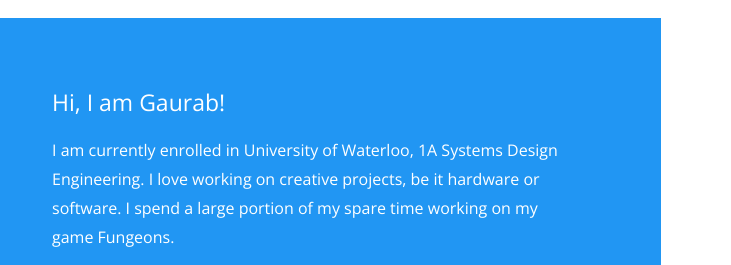
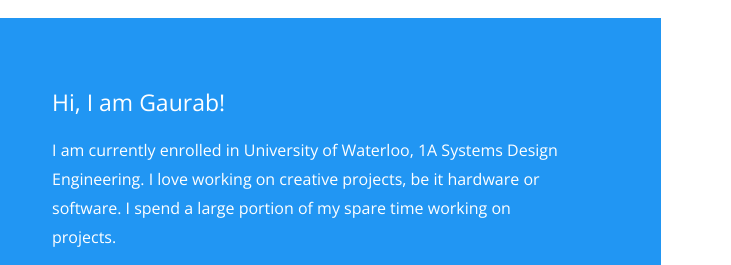
Before and after one commit to GaurabAryal/gaurabaryal.github.io, a plain HTML site: page index.html in a window 1280 px wide. Shown: the part 840-1105 px from the top of the page, 549-1280 px from the left. Drawn offline with nearby package versions, Linux system fonts and the light colour scheme; a web font is replaced by a local one.

Commit message:
rip fungeons

```diff
--- a/index.html
+++ b/index.html
@@ -107,7 +107,7 @@ setInterval(function() {
       </div>
       <div class="col-md-7 ab-grid text">
         <h4>Hi, I am Gaurab! </h4>
-      <p>I am currently enrolled in University of Waterloo, 1A Systems Design Engineering. I love working on creative projects, be it hardware or software. I spend a large portion of my spare time working on my game Fungeons. </p>
+      <p>I am currently enrolled in University of Waterloo, 1A Systems Design Engineering. I love working on creative projects, be it hardware or software. I spend a large portion of my spare time working on projects. </p>
       <p>Otherwise, I enjoy watching and playing basketball. I am a beginner juggler and I am always looking to improve my juggling skills. Lastly, I have a betta fish named Oscar. I love taking care of him and teaching him new tricks!</p>
       <p>Please contact me if you have any questions regarding my projects, including this website :)!</p>
 
```
